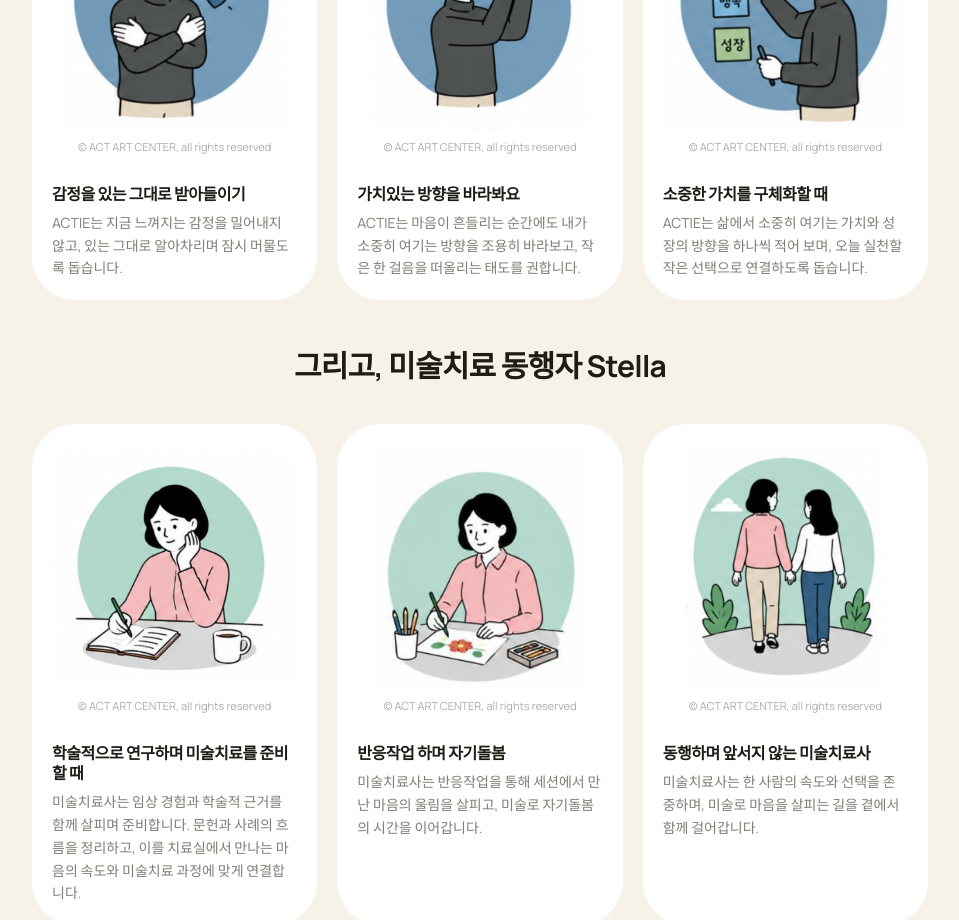
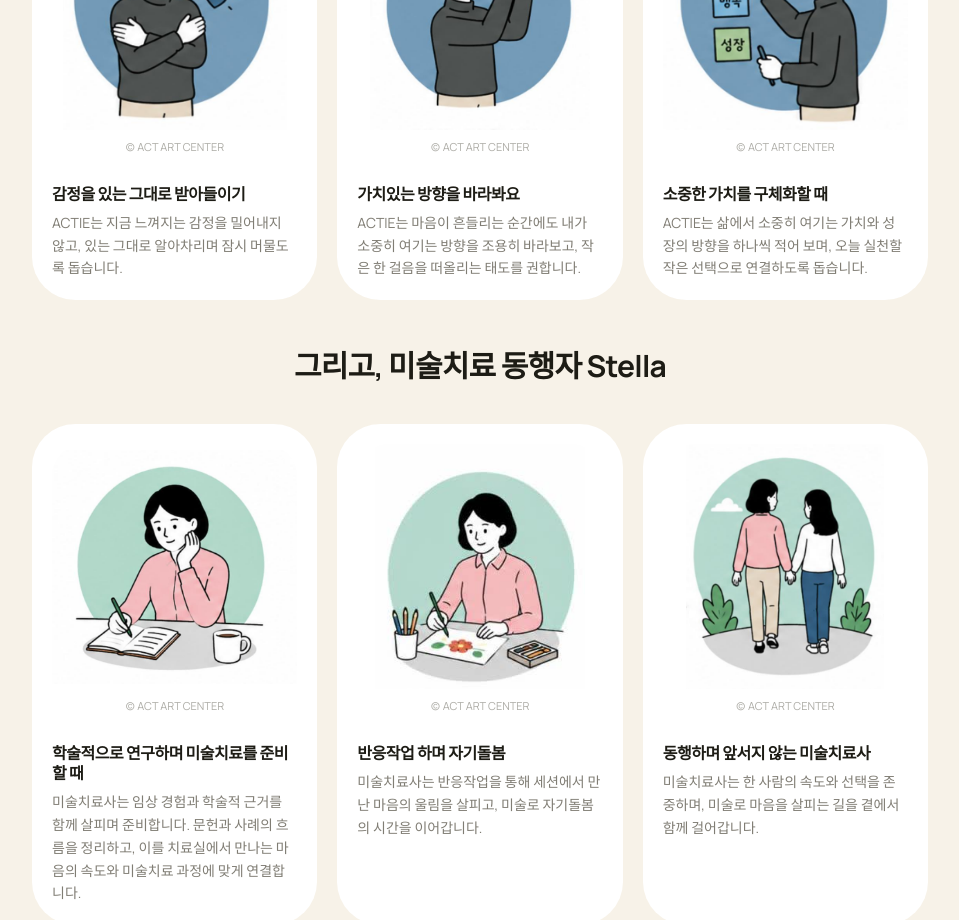
Before and after one commit to act-art-center/actartcenter.com, a Next.js app: page /characters in a window 1280 px wide. Shown: the part 2440-3360 px from the top of the page, without its empty margins (160-1119 px from the left). Built offline with nearby package versions, Linux system fonts and the light colour scheme.

Commit message:
Shorten character scene artwork credits

```diff
--- a/src/app/characters/page.tsx
+++ b/src/app/characters/page.tsx
@@ -170,7 +170,7 @@ export default function CharactersPage() {
                       <Image src={moment.image} alt={moment.title} fill className="object-contain" sizes="(max-width: 768px) 100vw, 260px" />
                     </div>
                     <p className="bg-white py-2 text-center text-[11px] leading-relaxed text-charcoal/45">
-                      © ACT ART CENTER, all rights reserved
+                      (c) ACT ART CENTER
                     </p>
                   </div>
                   <h3 className="mt-5 text-night font-semibold">{moment.title}</h3>
@@ -189,7 +189,7 @@ export default function CharactersPage() {
                       <Image src={moment.image} alt={moment.title} fill className="object-contain" sizes="(max-width: 768px) 100vw, 260px" />
                     </div>
                     <p className="bg-white py-2 text-center text-[11px] leading-relaxed text-charcoal/45">
-                      © ACT ART CENTER, all rights reserved
+                      (c) ACT ART CENTER
                     </p>
                   </div>
                   <h3 className="mt-5 text-night font-semibold">{moment.title}</h3>
```
